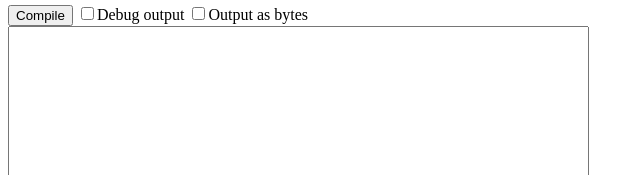
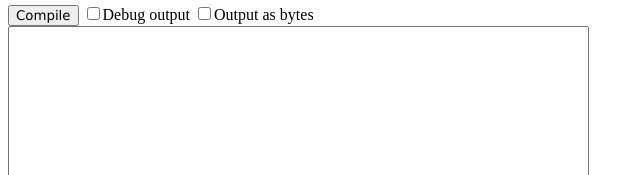
Before and after one commit to Wren6991/NorForkConditionally, a plain HTML site: page compiler/index.html in a window 1280 px wide. Shown: the part 432-607 px from the top of the page, 0-640 px from the left. Drawn offline with Linux system fonts and the light colour scheme.

```diff
--- a/compiler/style.css
+++ b/compiler/style.css
@@ -7,3 +7,8 @@ h1
 {
 	font-family:"Verdana";
 }
+
+input
+{
+	font-family:"Verdana";
+}
```
Also changed, not shown: processor/readme.txt.
